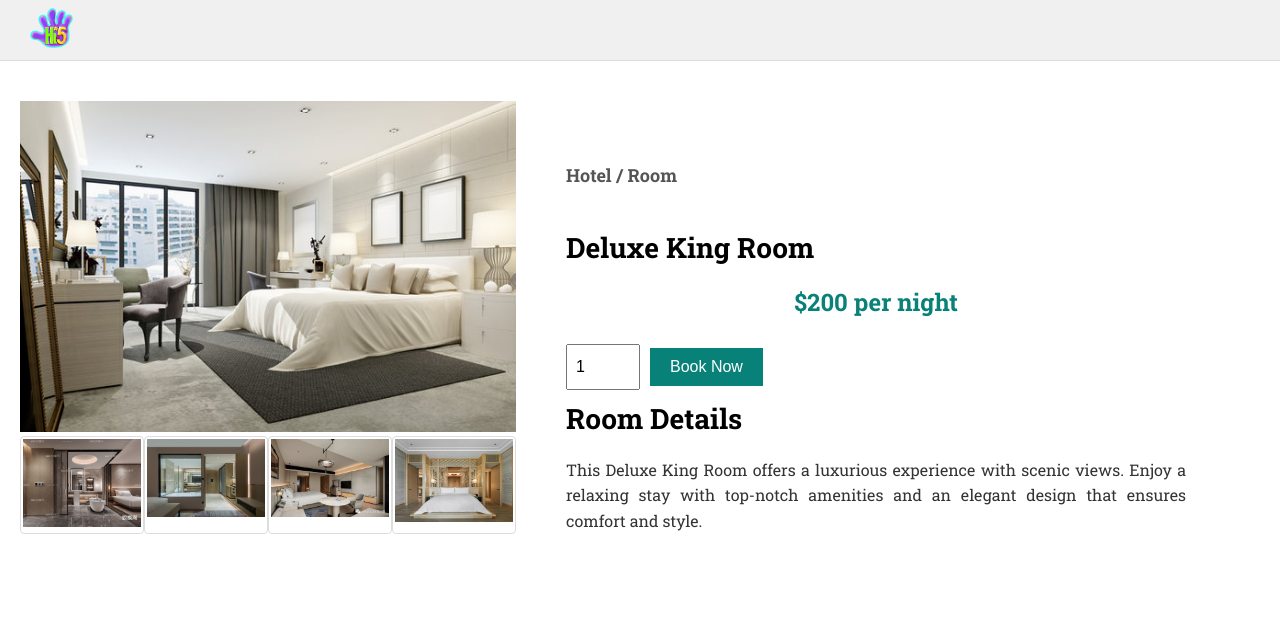
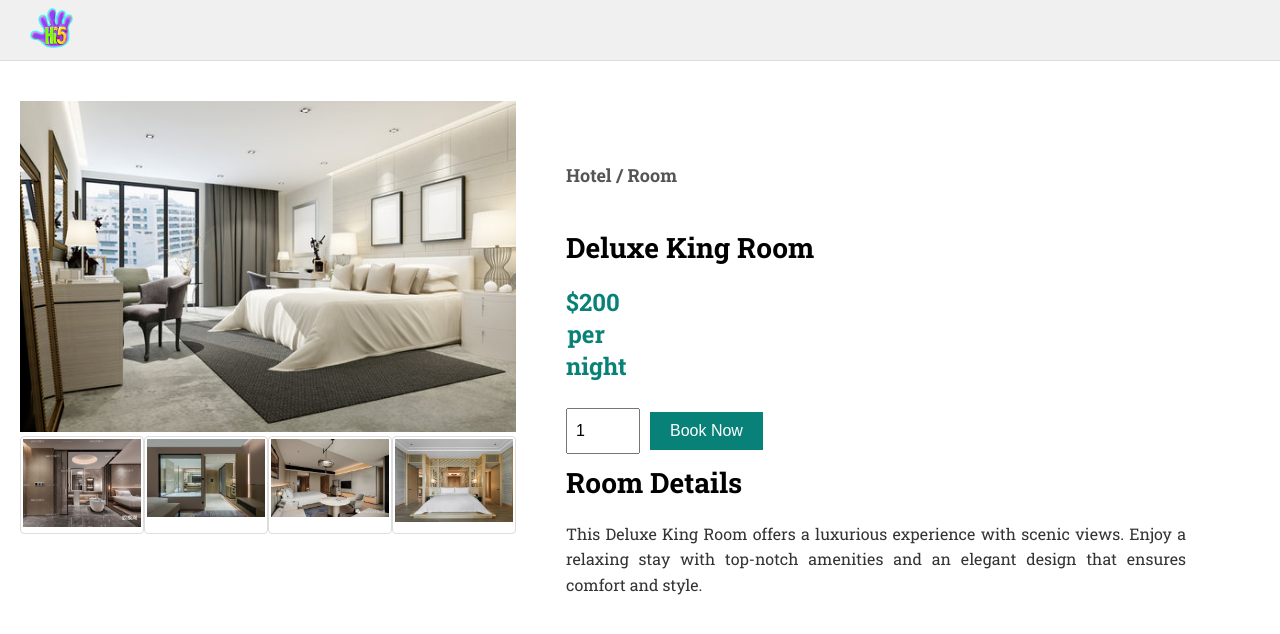
Before and after one commit to LancerLam2k4/AI-Powered-Hotel-Booking-App, a React (Create React App) app in the folder frontend/: page /room-detail in a window 1280 px wide. Shown: the top 634 px of the page. Built offline with nearby package versions, Linux system fonts and the light colour scheme.

Commit message:
Update RoomDetail.css

```diff
--- a/frontend/src/components/Admin/RoomDetail.css
+++ b/frontend/src/components/Admin/RoomDetail.css
@@ -78,6 +78,7 @@
     font-size: 24px;
     color: #088178;
     margin-bottom: 20px;
+    margin-right: 580px;
 }
 
 .single-room-details-room-detail select {
```
